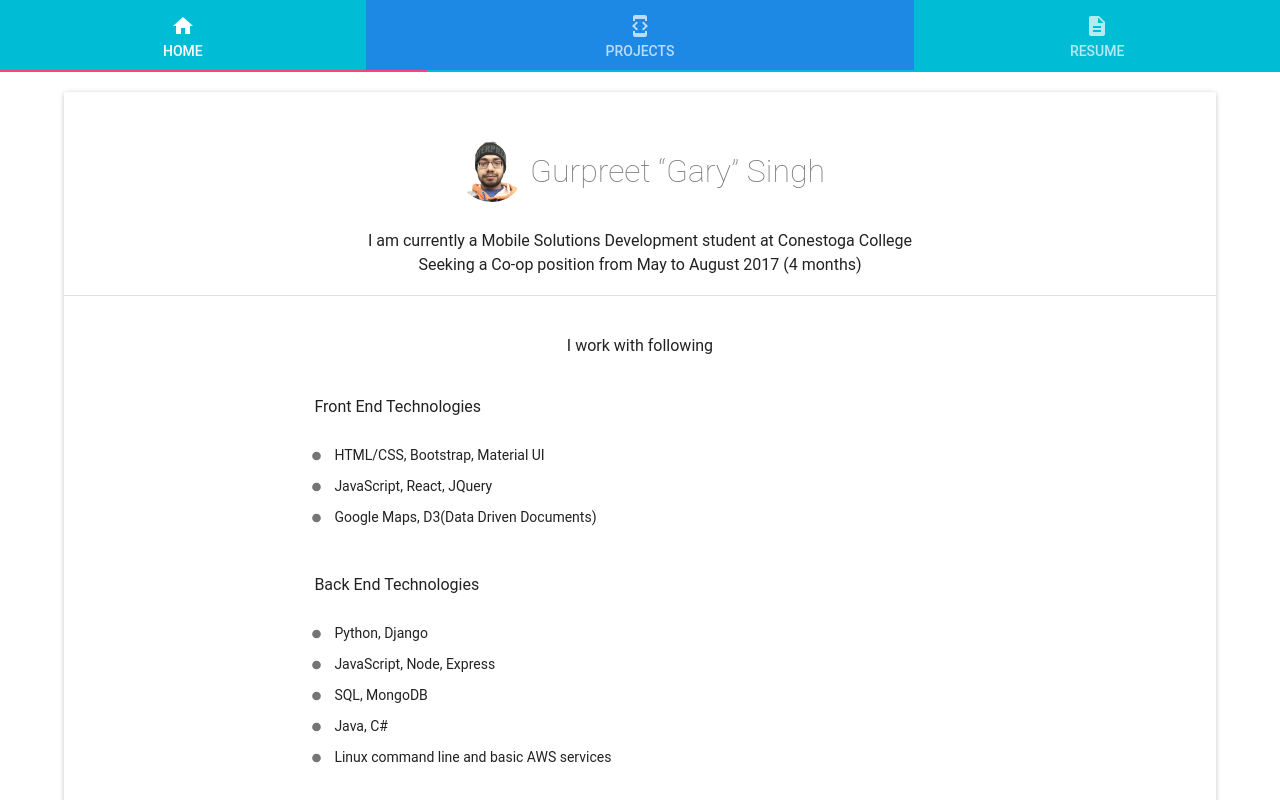
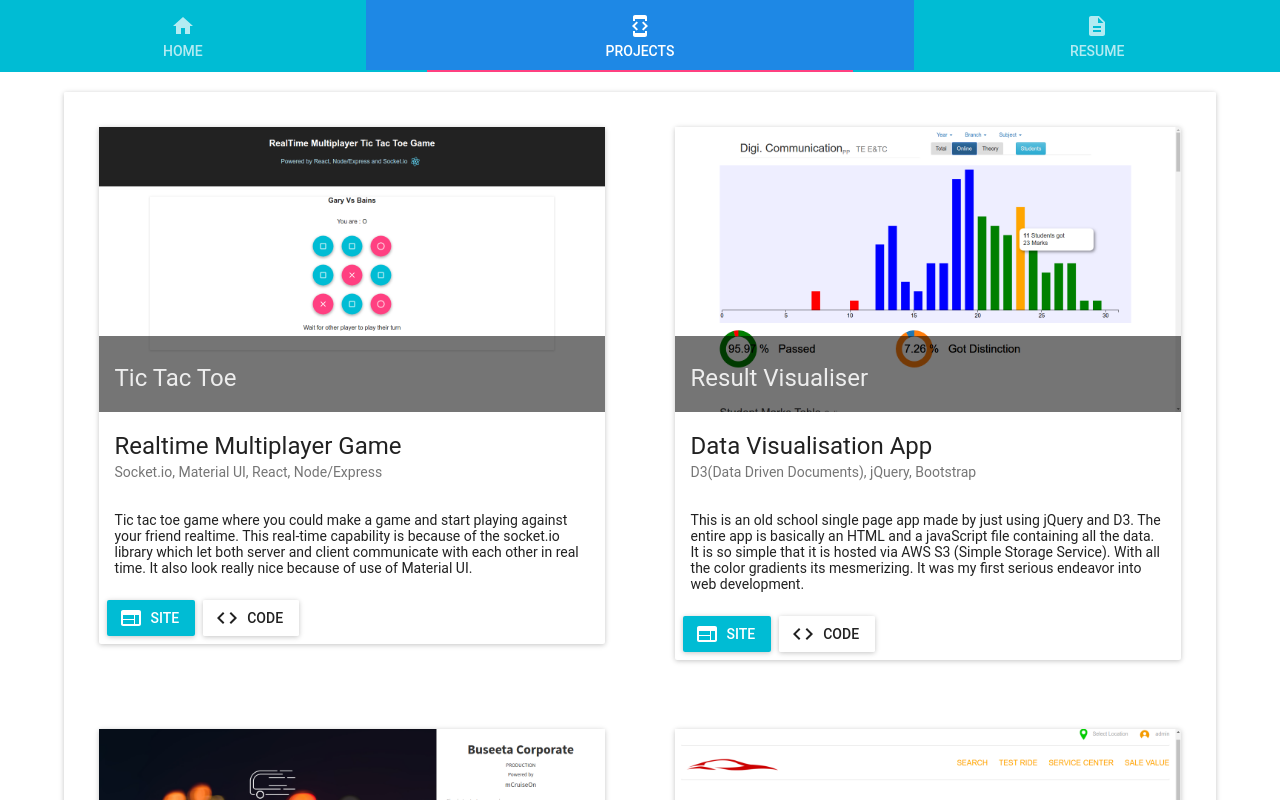
Before and after one commit to garys-io/PersonalWebSite, a React (Create React App) app in the folder client/: page / in a window 1280 px wide. Shown: the top 800 px of the page. Built offline with nearby package versions, Linux system fonts and the light colour scheme; what react-tap-event-plugin would draw is missing.

Commit message:
Set initialSelectedIndex for Projects

```diff
--- a/client/src/Components/MainComp.js
+++ b/client/src/Components/MainComp.js
@@ -40,7 +40,7 @@ class MainComp extends Component {
     };
 
     return (
-        <Tabs>
+        <Tabs initialSelectedIndex={1}>
 
             <Tab label="HOME" icon={<ActionHome />} >
                 <Paper style={styles.paper} zDepth={1}>
```
